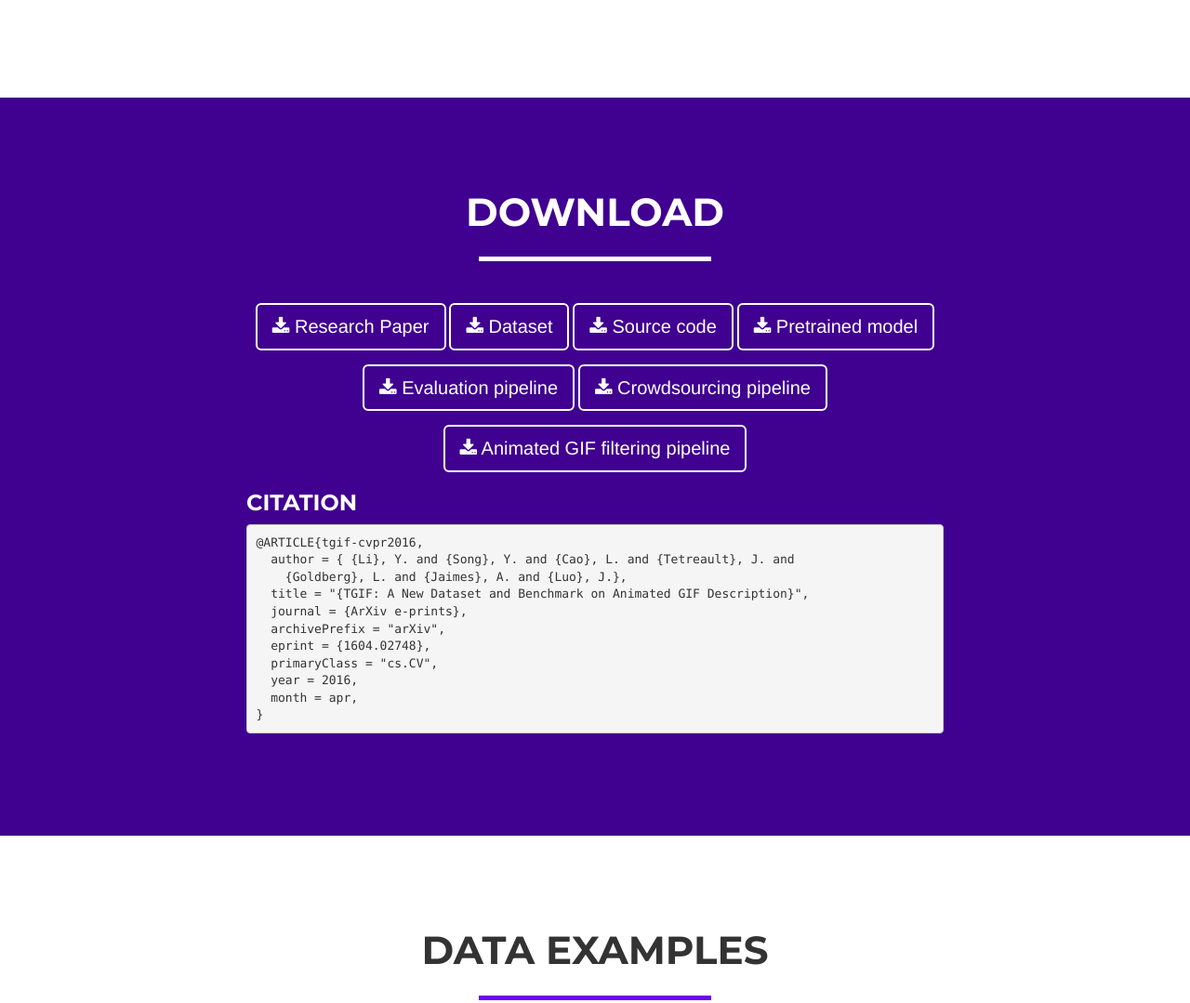
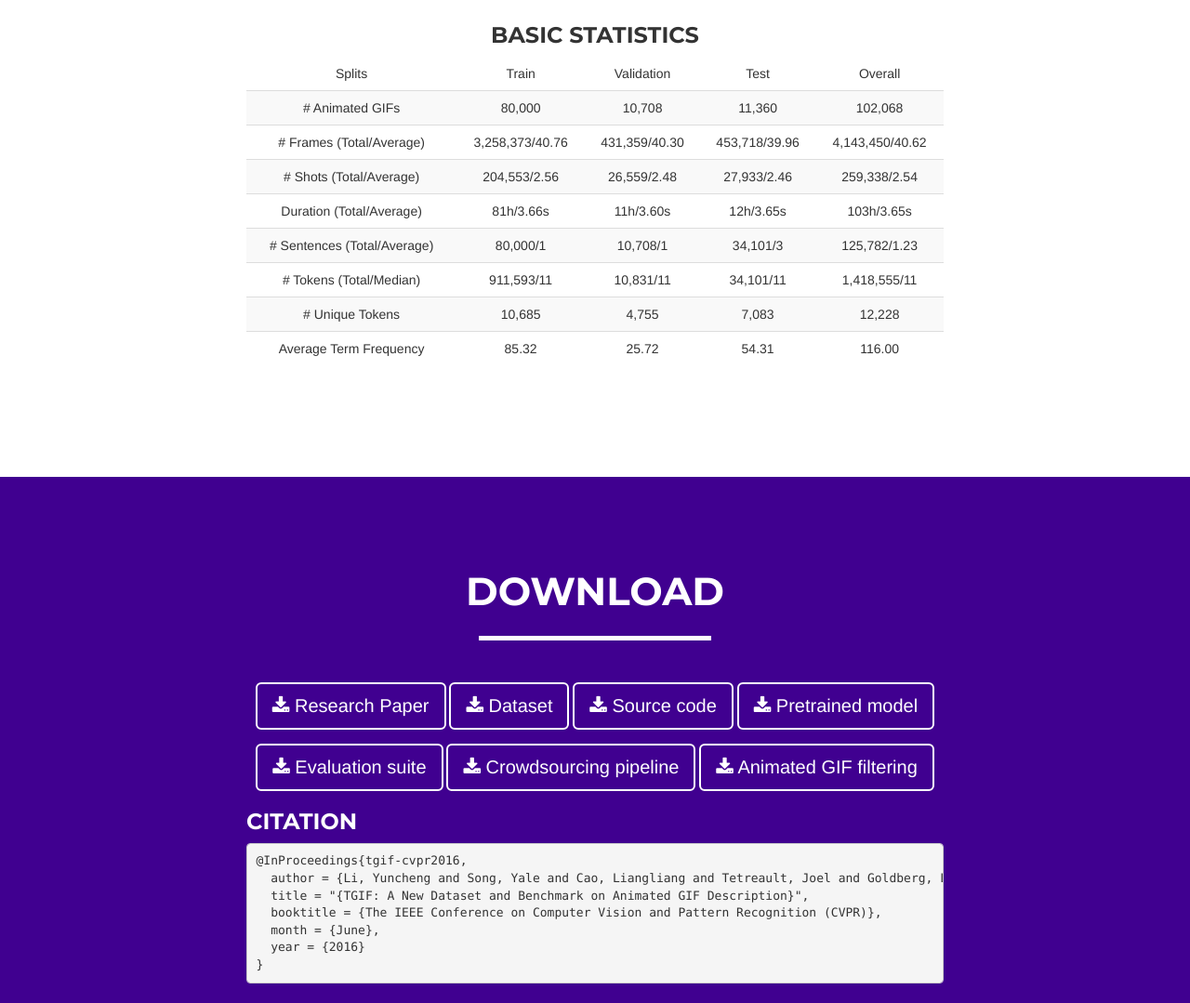
Before and after one commit to raingo/TGIF-Release, a plain HTML site: page index.html in a window 1280 px wide. Shown: the part 1120-2199 px from the top of the page at 93% size. Drawn offline with nearby package versions, Linux system fonts and the light colour scheme.

Commit message:
e7f6887 add statistics; make author photo the same size; use cvpr2016 bibtex

```diff
--- a/css/main.css
+++ b/css/main.css
@@ -224,3 +224,7 @@ footer .footer-below {
 
 .img-fixed {
   max-height: 240px; }
+
+#authors img {
+  width: 200px;
+  height: 200px; }
--- a/index.html
+++ b/index.html
@@ -8,10 +8,23 @@
     <meta name="description" content="The Tumblr GIF (TGIF) dataset contains 100K animated GIFs and 120K sentences describing visual content of the animated GIFs. The animated GIFs have been collected from Tumblr, from randomly selected posts published between May and June of 2015. We provide the URLs of animated GIFs in this release. The sentences are collected via crowdsourcing, with a carefully designed annotation interface that ensures high quality dataset. We provide one sentence per animated GIF for the training and validation splits, and three sentences per GIF for the test split. The dataset shall be used to evaluate animated GIF/video description techniques.">
     <meta name="author" content="Yuncheng Li">
     <link rel="canonical" href="http://raingo.github.io/TGIF-Release//">
-    <link rel="alternate" type="application/rss+xml" title="RSS" href="/feed.xml">
+
+    <!-- jQuery Version 1.11.0 -->
+    <script src="//cdnjs.cloudflare.com/ajax/libs/jquery/1.12.3/jquery.min.js"></script>
+
+    <!-- Plugin JavaScript -->
+    <script src="//cdnjs.cloudflare.com/ajax/libs/jquery-easing/1.3/jquery.easing.min.js"></script>
+
+    <!-- Custom Theme JavaScript -->
+    <script src="/TGIF-Release/js/main.js"></script>
+
 
     <!-- Custom CSS & Bootstrap Core CSS - Uses Bootswatch Flatly Theme: http://bootswatch.com/flatly/ -->
     <link href="https://maxcdn.bootstrapcdn.com/bootswatch/3.3.6/flatly/bootstrap.min.css" rel="stylesheet" integrity="sha384-XYCjB+hFAjSbgf9yKUgbysEjaVLOXhCgATTEBpCqT1R3jvG5LGRAK5ZIyRbH5vpX" crossorigin="anonymous">
+    <!-- Bootstrap Core JavaScript -->
+    <script src="//maxcdn.bootstrapcdn.com/bootstrap/3.3.6/js/bootstrap.min.js" integrity="sha384-0mSbJDEHialfmuBBQP6A4Qrprq5OVfW37PRR3j5ELqxss1yVqOtnepnHVP9aJ7xS" crossorigin="anonymous"></script>
+
+    <!-- customer css -->
     <link rel="stylesheet" href="/TGIF-Release/css/main.css">
 
     <!-- Google verification -->
@@ -25,17 +38,6 @@
     <link href="//fonts.googleapis.com/css?family=Montserrat:400,700" rel="stylesheet" type="text/css">
     <link href="//fonts.googleapis.com/css?family=Lato:400,700,400italic,700italic" rel="stylesheet" type="text/css">
 
-    <!-- jQuery Version 1.11.0 -->
-    <script src="//cdnjs.cloudflare.com/ajax/libs/jquery/1.12.3/jquery.min.js"></script>
-
-    <!-- Bootstrap Core JavaScript -->
-    <script src="//maxcdn.bootstrapcdn.com/bootstrap/3.3.6/js/bootstrap.min.js" integrity="sha384-0mSbJDEHialfmuBBQP6A4Qrprq5OVfW37PRR3j5ELqxss1yVqOtnepnHVP9aJ7xS" crossorigin="anonymous"></script>
-
-    <!-- Plugin JavaScript -->
-    <script src="//cdnjs.cloudflare.com/ajax/libs/jquery-easing/1.3/jquery.easing.min.js"></script>
-
-    <!-- Custom Theme JavaScript -->
-    <script src="/TGIF-Release/js/main.js"></script>
 
     <!-- HTML5 Shim and Respond.js IE8 support of HTML5 elements and media queries -->
     <!-- WARNING: Respond.js doesn't work if you view the page via file:// -->
@@ -119,6 +121,80 @@
         The sentences are collected via crowdsourcing, with a carefully designed annotation interface that ensures high quality dataset. We provide one sentence per animated GIF for the training and validation splits, and three sentences per GIF for the test split. The dataset shall be used to evaluate animated GIF/video description techniques.
         </p>
       </div>
+      <div class="col-lg-12 text-center">
+        <h3>Basic Statistics</h3>
+      </div>
+      <div class="col-lg-8 col-lg-offset-2">
+        <table class="table table-striped table-hover text-center">
+          <thead>
+            <tr>
+              <td>Splits</td>
+              <td>Train</td>
+              <td>Validation</td>
+              <td>Test</td>
+              <td>Overall</td>
+            </tr>
+          </thead>
+          <tbody>
+            <tr>
+              <td># Animated GIFs</td>
+              <td>80,000</td>
+              <td>10,708</td>
+              <td>11,360</td>
+              <td>102,068</td>
+            </tr>
+            <tr>
+              <td># Frames (Total/Average)</td>
+              <td>3,258,373/40.76</td>
+              <td>431,359/40.30</td>
+              <td>453,718/39.96</td>
+              <td>4,143,450/40.62</td>
+            </tr>
+            <tr>
+              <td># Shots (Total/Average)</td>
+              <td>204,553/2.56</td>
+              <td>26,559/2.48</td>
+              <td>27,933/2.46</td>
+              <td>259,338/2.54</td>
+            </tr>
+            <tr>
+              <td>Duration (Total/Average)</td>
+              <td>81h/3.66s</td>
+              <td>11h/3.60s</td>
+              <td>12h/3.65s</td>
+              <td>103h/3.65s</td>
+            </tr>
+            <tr>
+              <td># Sentences (Total/Average)</td>
+              <td>80,000/1</td>
+              <td>10,708/1</td>
+              <td>34,101/3</td>
+              <td>125,782/1.23</td>
+            </tr>
+            <tr>
+              <td># Tokens (Total/Median)</td>
+              <td>911,593/11</td>
+              <td>10,831/11</td>
+              <td>34,101/11</td>
+              <td>1,418,555/11</td>
+            </tr>
+            <tr>
+              <td># Unique Tokens</td>
+              <td>10,685</td>
+              <td>4,755</td>
+              <td>7,083</td>
+              <td>12,228</td>
+            </tr>
+            <tr>
+              <td>Average Term Frequency</td>
+              <td>85.32</td>
+              <td>25.72</td>
+              <td>54.31</td>
+              <td>116.00</td>
+            </tr>
+          </tbody>
+        </table>
+      </div>
     </div>
   </div>
 </section>
@@ -153,7 +229,7 @@
           </a>
 
           <a href="https://github.com/raingo/TGIF-Release/tree/master/data" class="btn btn-lg btn-outline">
-            <i class="fa fa-download"></i> Evaluation pipeline
+            <i class="fa fa-download"></i> Evaluation suite
           </a>
 
           <a href="https://github.com/raingo/TGIF-Release/tree/master/code/crowdflower" class="btn btn-lg btn-outline">
@@ -161,7 +237,7 @@
           </a>
 
           <a href="https://github.com/raingo/TGIF-Release/tree/master/code/gifs-filter" class="btn btn-lg btn-outline">
-            <i class="fa fa-download"></i> Animated GIF filtering pipeline
+            <i class="fa fa-download"></i> Animated GIF filtering
           </a>
 
         </div>
@@ -170,16 +246,12 @@
     <div class="row">
       <div class="col-lg-8 col-lg-offset-2 text-left">
         <h3>Citation</h3>
-        <pre class="text-left">@ARTICLE{tgif-cvpr2016,
-  author = { {Li}, Y. and {Song}, Y. and {Cao}, L. and {Tetreault}, J. and
-    {Goldberg}, L. and {Jaimes}, A. and {Luo}, J.},
+        <pre class="text-left">@InProceedings{tgif-cvpr2016,
+  author = {Li, Yuncheng and Song, Yale and Cao, Liangliang and Tetreault, Joel and Goldberg, Larry and Jaimes, Alejandro and Luo, Jiebo},
   title = "{TGIF: A New Dataset and Benchmark on Animated GIF Description}",
-  journal = {ArXiv e-prints},
-  archivePrefix = "arXiv",
-  eprint = {1604.02748},
-  primaryClass = "cs.CV",
-  year = 2016,
-  month = apr,
+  booktitle = {The IEEE Conference on Computer Vision and Pattern Recognition (CVPR)},
+  month = {June},
+  year = {2016}
 }</pre>
       </div>
     </div>
@@ -269,7 +341,7 @@
       <div class="col-sm-4 col-md-3">
         <div class='thumbnail'>
           <a target='_blank' href="https://www.cs.rochester.edu/u/yli/">
-          <img src="https://www.cs.rochester.edu/u/yli/image/yli_200-200.JPG" alt="Yuncheng Li avatar" width="200" /></a>
+          <img class="author" src="https://www.cs.rochester.edu/u/yli/image/yli_200-200.JPG" alt="Yuncheng Li avatar" /></a>
           <div class="caption">
             <a target='_blank' href="https://www.cs.rochester.edu/u/yli/"><p>Yuncheng Li</p></a>
             <p>University of Rochester</p>
@@ -280,7 +352,7 @@
       <div class="col-sm-4 col-md-3">
         <div class='thumbnail'>
           <a target='_blank' href="http://people.csail.mit.edu/yalesong/home/">
-          <img src="http://people.csail.mit.edu/yalesong/home/img/yale.JPG" alt="Yale Song avatar" width="200" /></a>
+          <img class="author" src="http://people.csail.mit.edu/yalesong/home/img/yale.JPG" alt="Yale Song avatar" /></a>
           <div class="caption">
             <a target='_blank' href="http://people.csail.mit.edu/yalesong/home/"><p>Yale Song</p></a>
             <p>Yahoo! Research</p>
@@ -291,7 +363,7 @@
       <div class="col-sm-4 col-md-3">
         <div class='thumbnail'>
           <a target='_blank' href="http://llcao.net/">
-          <img src="https://scholar.google.com/citations?view_op=view_photo&user=S-hBSfIAAAAJ&citpid=5" alt="Liangliang Cao avatar" width="200" /></a>
+          <img class="author" src="https://scholar.google.com/citations?view_op=view_photo&user=S-hBSfIAAAAJ&citpid=5" alt="Liangliang Cao avatar" /></a>
           <div class="caption">
             <a target='_blank' href="http://llcao.net/"><p>Liangliang Cao</p></a>
             <p>Yahoo! Research</p>
@@ -302,7 +374,7 @@
       <div class="col-sm-4 col-md-3">
         <div class='thumbnail'>
           <a target='_blank' href="https://scholar.google.com/citations?user=Fn52EXUAAAAJ&hl=en">
-          <img src="https://scholar.google.com/citations?view_op=view_photo&user=Fn52EXUAAAAJ&citpid=1" alt="Joel Tetreault avatar" width="200" /></a>
+          <img class="author" src="https://scholar.google.com/citations?view_op=view_photo&user=Fn52EXUAAAAJ&citpid=1" alt="Joel Tetreault avatar" /></a>
           <div class="caption">
             <a target='_blank' href="https://scholar.google.com/citations?user=Fn52EXUAAAAJ&hl=en"><p>Joel Tetreault</p></a>
             <p>Yahoo! Research</p>
@@ -313,7 +385,7 @@
       <div class="col-sm-4 col-md-3">
         <div class='thumbnail'>
           <a target='_blank' href="https://www.linkedin.com/in/lgoldberg">
-          <img src="https://media.licdn.com/mpr/mpr/shrinknp_400_400/p/3/000/016/336/31cf129.jpg" alt="Larry Goldberg avatar" width="200" /></a>
+          <img class="author" src="https://media.licdn.com/mpr/mpr/shrinknp_400_400/p/3/000/016/336/31cf129.jpg" alt="Larry Goldberg avatar" /></a>
           <div class="caption">
             <a target='_blank' href="https://www.linkedin.com/in/lgoldberg"><p>Larry Goldberg</p></a>
             <p>Yahoo!</p>
@@ -324,7 +396,7 @@
       <div class="col-sm-4 col-md-3">
         <div class='thumbnail'>
           <a target='_blank' href="https://www.linkedin.com/in/alexjaimes">
-          <img src="https://media.licdn.com/media/p/2/000/199/146/36f61c1.jpg" alt="Alejandro Jaimes avatar" width="200" /></a>
+          <img class="author" src="https://media.licdn.com/media/p/2/000/199/146/36f61c1.jpg" alt="Alejandro Jaimes avatar" /></a>
           <div class="caption">
             <a target='_blank' href="https://www.linkedin.com/in/alexjaimes"><p>Alejandro Jaimes</p></a>
             <p>AiCure</p>
@@ -335,7 +407,7 @@
       <div class="col-sm-4 col-md-3">
         <div class='thumbnail'>
           <a target='_blank' href="http://www.cs.rochester.edu/u/jluo/">
-          <img src="https://lh5.googleusercontent.com/-dV93x6frPFw/UTkTgJT7huI/AAAAAAAAalA/XhMeDDCaHSs/w448-h375-o-k/Jiebo-Bigdata.jpg" alt="Jiebo Luo avatar" width="200" /></a>
+          <img class="author" src="https://lh5.googleusercontent.com/-dV93x6frPFw/UTkTgJT7huI/AAAAAAAAalA/XhMeDDCaHSs/w448-h375-o-k/Jiebo-Bigdata.jpg" alt="Jiebo Luo avatar" /></a>
           <div class="caption">
             <a target='_blank' href="http://www.cs.rochester.edu/u/jluo/"><p>Jiebo Luo</p></a>
             <p>University of Rochester</p>
```
